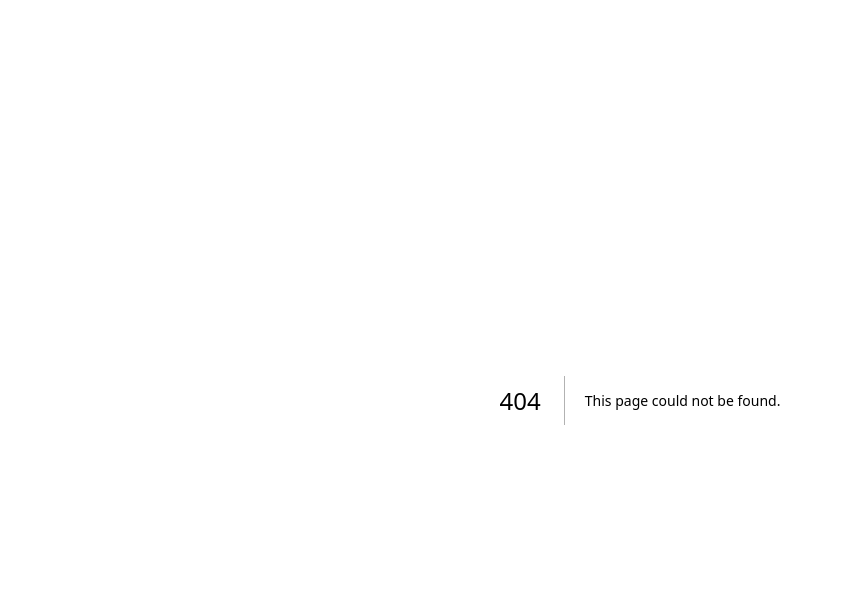
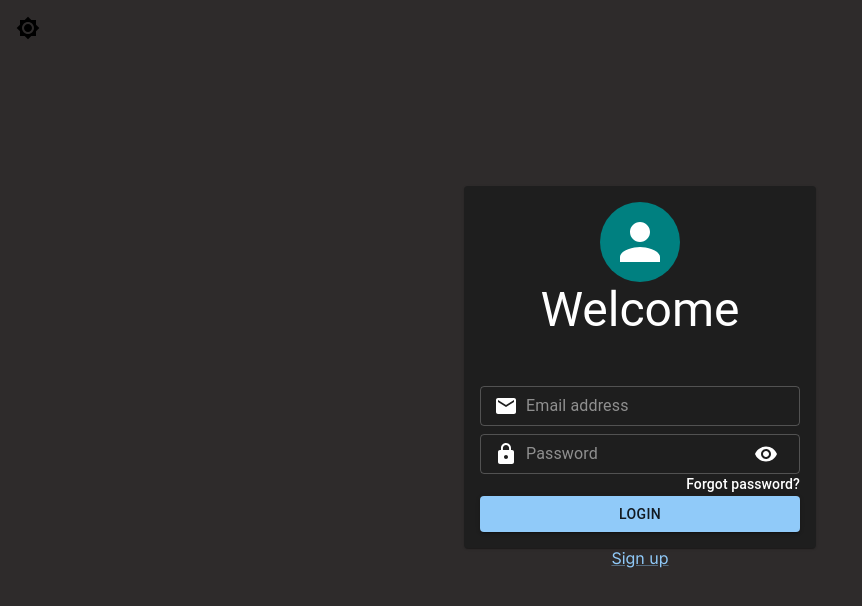
Before and after one commit to dmitiyoleynik/online-chat, a Next.js app in the folder packages/online-chat-web/: page /login in a window 1280 px wide. Before the commit this address had no page. Shown: the top 606 px of the page, without its empty margins (0-862 px from the left). Built offline with nearby package versions, Linux system fonts and the light colour scheme.

Commit message:
Add login page layout

```diff
--- a/packages/online-chat-web/app/layout.tsx
+++ b/packages/online-chat-web/app/layout.tsx
@@ -1,9 +1,11 @@
 'use client';
-import './globals.css';
+
+import React from 'react';
 import type { Metadata } from 'next';
 import { Inter } from 'next/font/google';
 import { ThemeProvider, createTheme } from '@mui/material/styles';
-import React from 'react';
+
+import './globals.css';
 
 const inter = Inter({ subsets: ['latin'] });
 
@@ -18,7 +20,7 @@ export default function RootLayout({
 }: {
     children: React.ReactNode;
 }) {
-    const [mode, setMode] = React.useState<'light' | 'dark'>('light');
+    const [mode, setMode] = React.useState<'light' | 'dark'>('dark');
     const theme = React.useMemo(
         () =>
             createTheme({
@@ -28,6 +30,7 @@ export default function RootLayout({
             }),
         [mode],
     );
+
     const toggleColorMode = () => {
         setMode(prevMode => (prevMode === 'light' ? 'dark' : 'light'));
     };
@@ -40,7 +43,17 @@ export default function RootLayout({
         >
             <ThemeProvider theme={theme}>
                 <html lang="en">
-                    <body className={inter.className}>{children}</body>
+                    <body
+                        className={inter.className}
+                        style={{
+                            backgroundColor:
+                                theme.palette.mode === 'dark'
+                                    ? '#2E2B2B'
+                                    : '#E2E8F0',
+                        }}
+                    >
+                        {children}
+                    </body>
                 </html>
             </ThemeProvider>
         </ColorModeContext.Provider>
--- /dev/null
+++ b/packages/online-chat-web/app/login/page.tsx
@@ -0,0 +1,65 @@
+'use client';
+
+import NextLink from 'next/link';
+import {
+    Avatar,
+    Button,
+    Card,
+    Stack,
+    Typography,
+    useTheme,
+} from '@mui/material';
+import { Link as MUILink } from '@mui/material';
+
+import EmailInput from '@/components/emailInput';
+import PasswordInput from '@/components/passwordInput';
+import ModeToggler from '@/components/modeToggler';
+
+const Login: React.FC = () => {
+    const theme = useTheme();
+
+    return (
+        <Stack height="70vh" width="100%">
+            <ModeToggler />
+            <Card
+                sx={{
+                    margin: 'auto auto 0 auto',
+                    alignContent: 'center',
+                    padding: theme.spacing(2),
+                    width: '25vw',
+                    height: 'auto',
+                }}
+            >
+                <Stack width="100%" alignItems="center">
+                    <Avatar
+                        sx={{
+                            height: theme.spacing(10),
+                            width: theme.spacing(10),
+                            bgcolor: 'teal',
+                            color: 'white',
+                        }}
+                    />
+                    <Typography
+                        variant="h3"
+                        sx={{ marginBottom: theme.spacing(4) }}
+                    >
+                        Welcome
+                    </Typography>
+                    <EmailInput margin="normal" />
+                    <PasswordInput />
+                    <Typography alignSelf={'flex-end'} variant="subtitle2">
+                        Forgot password?
+                    </Typography>
+                    <Button variant="contained" fullWidth>
+                        Login
+                    </Button>
+                </Stack>
+            </Card>
+            <MUILink align="center" component={NextLink} href="/sign-up">
+                Sign up
+            </MUILink>
+        </Stack>
+    );
+};
+
+export default Login;
--- /dev/null
+++ b/packages/online-chat-web/components/emailInput.tsx
@@ -0,0 +1,24 @@
+'use client';
+
+import { InputAdornment, TextField, TextFieldProps } from '@mui/material';
+import EmailIcon from '@mui/icons-material/Email';
+
+const EmailInput: React.FC<TextFieldProps> = props => {
+    return (
+        <TextField
+            {...props}
+            fullWidth={true}
+            size="small"
+            placeholder="Email address"
+            InputProps={{
+                startAdornment: (
+                    <InputAdornment position="start">
+                        <EmailIcon />
+                    </InputAdornment>
+                ),
+            }}
+        />
+    );
+};
+
+export default EmailInput;
--- /dev/null
+++ b/packages/online-chat-web/components/modeToggler.tsx
@@ -0,0 +1,30 @@
+'use client';
+
+import React from 'react';
+
+import { IconButton, useTheme } from '@mui/material';
+import Brightness4Icon from '@mui/icons-material/Brightness4';
+import Brightness7Icon from '@mui/icons-material/Brightness7';
+
+import { ColorModeContext } from '@/app/layout';
+
+const ModeToggler: React.FC = () => {
+    const { toggleColorMode } = React.useContext(ColorModeContext);
+    const theme = useTheme();
+
+    return (
+        <IconButton
+            sx={{ maxWidth: 'fit-content' }}
+            onClick={toggleColorMode}
+            color="inherit"
+        >
+            {theme.palette.mode === 'dark' ? (
+                <Brightness7Icon />
+            ) : (
+                <Brightness4Icon />
+            )}
+        </IconButton>
+    );
+};
+
+export default ModeToggler;
--- /dev/null
+++ b/packages/online-chat-web/components/passwordInput.tsx
@@ -0,0 +1,40 @@
+import { useState } from 'react';
+
+import {
+    IconButton,
+    InputAdornment,
+    TextField,
+    TextFieldProps,
+} from '@mui/material';
+import { Visibility, VisibilityOff } from '@mui/icons-material';
+import LockIcon from '@mui/icons-material/Lock';
+
+const PasswordInput: React.FC<TextFieldProps> = props => {
+    const [showPassword, setShowPassword] = useState(false);
+    const handleClickShowPassword = () => setShowPassword(show => !show);
+
+    return (
+        <TextField
+            {...props}
+            type={showPassword ? 'text' : 'password'}
+            fullWidth={true}
+            size="small"
+            placeholder="Password"
+            InputProps={{
+                startAdornment: (
+                    <InputAdornment position="start">
+                        <LockIcon />
+                    </InputAdornment>
+                ),
+                endAdornment: (
+                    <InputAdornment position="end">
+                        <IconButton onClick={handleClickShowPassword}>
+                            {showPassword ? <VisibilityOff /> : <Visibility />}
+                        </IconButton>
+                    </InputAdornment>
+                ),
+            }}
+        />
+    );
+};
+export default PasswordInput;
```
